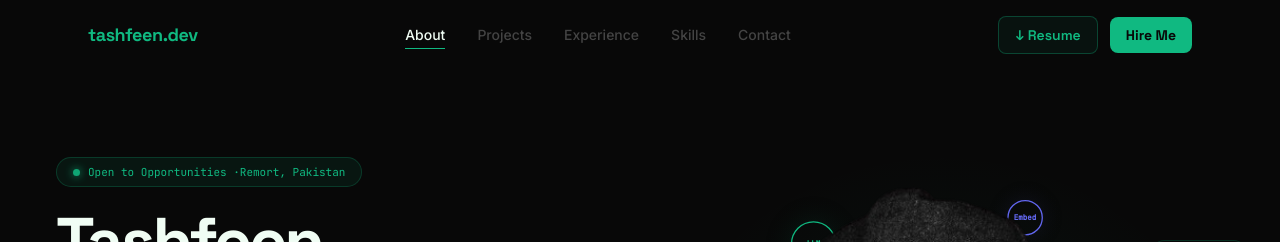
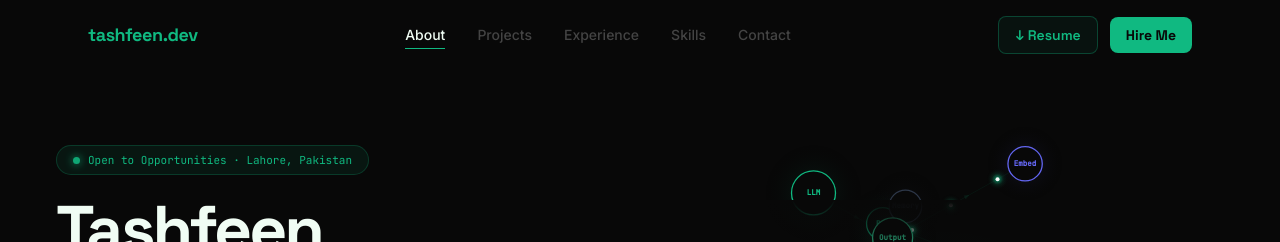
Before and after one commit to tashfeen786/tashfeen-portfolio, a React (Vite) app in the folder frontend/: page / in a window 1280 px wide. Shown: the top 242 px of the page. Built offline with nearby package versions, Linux system fonts and the light colour scheme; no server answers.

Commit message:
fix: navbar gap + Lahore typo

```diff
--- a/frontend/src/components/Hero.tsx
+++ b/frontend/src/components/Hero.tsx
@@ -95,18 +95,29 @@ export default function Hero() {
     const ro = new ResizeObserver(() => resize())
     ro.observe(canvas)
     window.addEventListener('resize', resize)
-    return () => { running = false; clearTimeout(timer); cancelAnimationFrame(animId); ro.disconnect(); window.removeEventListener('resize', resize) }
+    return () => {
+      running = false; clearTimeout(timer); cancelAnimationFrame(animId)
+      ro.disconnect(); window.removeEventListener('resize', resize)
+    }
   }, [])
 
   return (
-    <>
-      <div style={{ height: '64px' }} />
-      <section id="about" className="relative overflow-hidden" style={{ minHeight: 'calc(100vh - 64px)' }}>
+    <section
+      id="about"
+      className="relative overflow-hidden"
+      style={{ minHeight: '100vh' }}
+    >
       <canvas ref={canvasRef} className="absolute inset-0 z-0" style={{ width: '100%', height: '100%' }} />
 
-        <div className="relative z-10 grid items-center"
-          style={{ gridTemplateColumns: '1fr 1fr', minHeight: 'calc(100vh - 64px)', padding: '48px 56px', gap: '40px' }}>
-
+      <div
+        className="relative z-10 grid items-center"
+        style={{
+          gridTemplateColumns: '1fr 1fr',
+          minHeight: '100vh',
+          padding: '88px 56px 48px 56px',
+          gap: '40px',
+        }}
+      >
         {/* LEFT */}
         <div className="flex flex-col justify-center">
 
@@ -115,7 +126,7 @@ export default function Hero() {
             style={{ background: 'rgba(16,185,129,0.08)', border: '1px solid rgba(16,185,129,0.22)', color: '#10B981' }}>
             <span className="w-[7px] h-[7px] rounded-full animate-pulse"
               style={{ background: '#10B981', boxShadow: '0 0 8px #10B981', display: 'inline-block' }} />
-              <span className="font-mono" style={{ fontSize: '11px' }}>Open to Opportunities ·Remort, Pakistan</span>
+            <span className="font-mono" style={{ fontSize: '11px' }}>Open to Opportunities · Lahore, Pakistan</span>
           </div>
 
           {/* Name */}
@@ -125,7 +136,7 @@ export default function Hero() {
             <span className="block" style={{ color: '#10B981' }}>Aziz</span>
           </h1>
 
-            {/* Professional tagline */}
+          {/* Tagline */}
           <p className="font-grotesk font-semibold mb-4"
             style={{ fontSize: '15px', color: '#888', lineHeight: '1.5', maxWidth: '420px' }}>
             AI & Machine Learning Engineer building production-ready LLM applications, Agentic AI systems, and RAG pipelines.
@@ -152,7 +163,7 @@ export default function Hero() {
             <button
               onClick={() => document.getElementById('chat-widget')?.scrollIntoView({ behavior: 'smooth' })}
               className="font-grotesk font-bold rounded-xl transition-all duration-200 hover:-translate-y-0.5"
-                style={{ background: '#10B981', color: '#080808', fontSize: '13px', padding: '11px 22px' }}>
+              style={{ background: '#10B981', color: '#080808', fontSize: '13px', padding: '11px 22px', border: 'none', cursor: 'pointer' }}>
               🤖 Ask my AI
             </button>
             <a href="#projects"
@@ -196,12 +207,11 @@ export default function Hero() {
 
         {/* RIGHT: Photo */}
         <div className="flex items-center justify-center" style={{ height: '100%' }}>
-            <div className="relative" style={{ width: '560px', height: '640px' }}>
-              <div className="absolute inset-0 pointer-events-none" style={{ borderRadius: '16px',
-                background: 'radial-gradient(ellipse 80% 70% at 50% 55%, rgba(16,185,129,0.08) 0%, transparent 70%)' }} />
+          <div className="relative" style={{ width: '360px', height: '440px' }}>
+            <div className="absolute inset-0 pointer-events-none"
+              style={{ borderRadius: '16px', background: 'radial-gradient(ellipse 80% 70% at 50% 55%, rgba(16,185,129,0.08) 0%, transparent 70%)' }} />
             <img src="/photo.png" alt="Tashfeen Aziz"
-                style={{ width: '100%', height: '100%', objectFit: 'contain', objectPosition: 'center center',
-                  display: 'block', position: 'relative', zIndex: 1 }} />
+              style={{ width: '100%', height: '100%', objectFit: 'contain', objectPosition: 'center center', display: 'block', position: 'relative', zIndex: 1 }} />
             <div className="absolute inset-x-0 top-0 pointer-events-none"
               style={{ height: '70px', zIndex: 2, background: 'linear-gradient(180deg, #080808 0%, transparent 100%)' }} />
             <div className="absolute inset-x-0 bottom-0 pointer-events-none"
@@ -212,17 +222,15 @@ export default function Hero() {
               style={{ width: '48px', zIndex: 2, background: 'linear-gradient(270deg, #080808 0%, transparent 100%)' }} />
 
             {/* Stat: 3+ */}
-              <div className="absolute rounded-xl" style={{ zIndex: 3, left: '-24px', top: '35%',
-                background: 'rgba(8,8,8,0.93)', border: '1px solid rgba(16,185,129,0.22)',
-                backdropFilter: 'blur(8px)', padding: '12px 16px' }}>
+            <div className="absolute rounded-xl"
+              style={{ zIndex: 3, left: '-24px', top: '35%', background: 'rgba(8,8,8,0.93)', border: '1px solid rgba(16,185,129,0.22)', backdropFilter: 'blur(8px)', padding: '12px 16px' }}>
               <div className="font-grotesk font-bold leading-none" style={{ fontSize: '22px', color: '#10B981' }}>3+</div>
               <div className="font-mono" style={{ fontSize: '10px', color: '#444', marginTop: '4px' }}>Production AI<br />Systems</div>
             </div>
 
-              {/* Stat: 13k */}
-              <div className="absolute rounded-xl" style={{ zIndex: 3, right: '-24px', top: '20%',
-                background: 'rgba(8,8,8,0.93)', border: '1px solid rgba(16,185,129,0.22)',
-                backdropFilter: 'blur(8px)', padding: '12px 16px' }}>
+            {/* Stat: 6 */}
+            <div className="absolute rounded-xl"
+              style={{ zIndex: 3, right: '-24px', top: '20%', background: 'rgba(8,8,8,0.93)', border: '1px solid rgba(16,185,129,0.22)', backdropFilter: 'blur(8px)', padding: '12px 16px' }}>
               <div className="font-grotesk font-bold leading-none" style={{ fontSize: '22px', color: '#10B981' }}>6</div>
               <div className="font-mono" style={{ fontSize: '10px', color: '#444', marginTop: '4px' }}>AI Systems<br />Built</div>
             </div>
@@ -237,6 +245,5 @@ export default function Hero() {
         scroll to explore
       </div>
     </section>
-    </>
   )
 }
```
Lines whose indentation alone changed are shown as unchanged.
